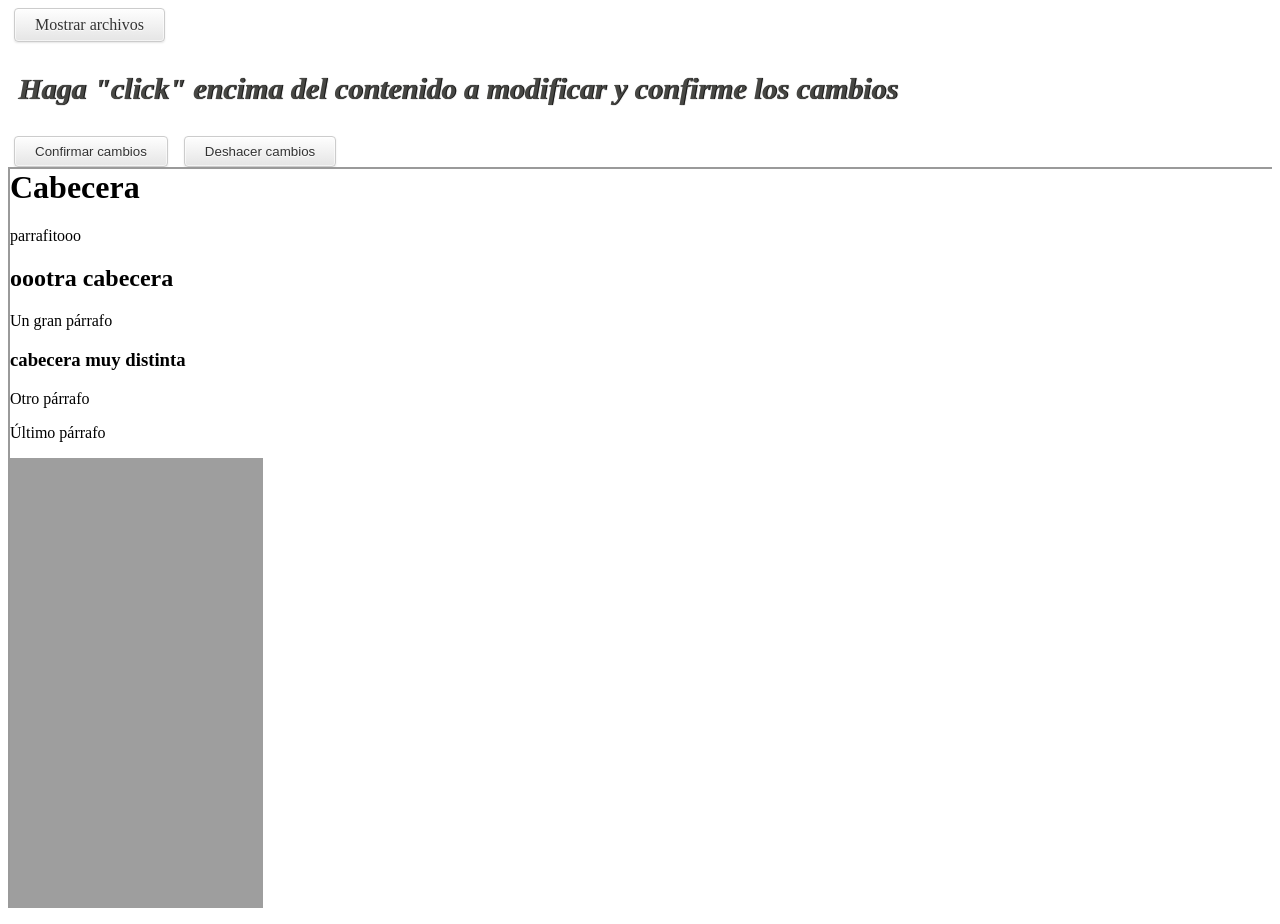
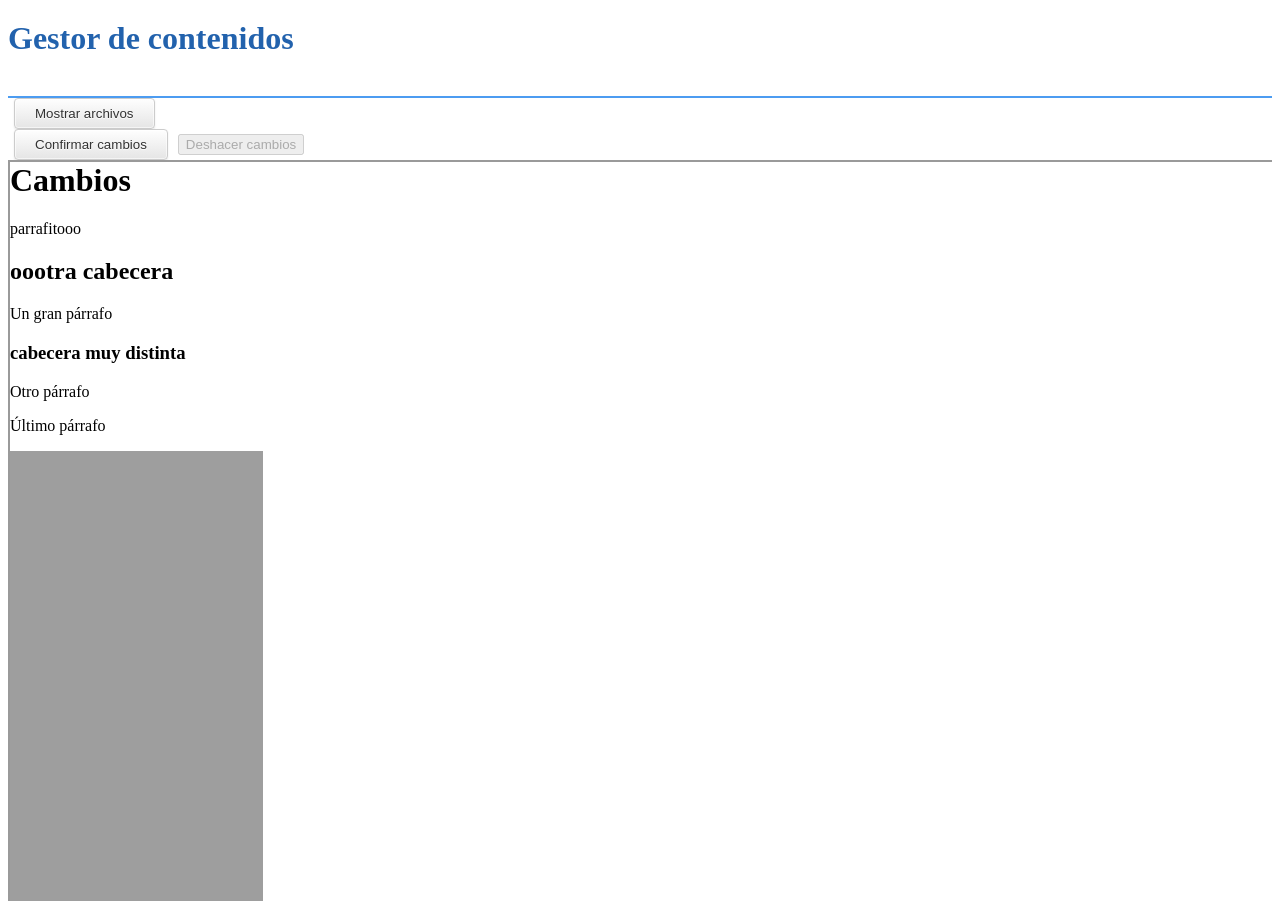
Before and after one commit to LewisGS/myCMS, a PHP site: page /luis.php in a window 1280 px wide. After the commit the page ends 901 px from the top, so only its background shows below. Run offline with PHP 8.4, Linux system fonts and the light colour scheme; some libraries are stand-ins or nearby versions; some web fonts are replaced.

Commit message:
commit PFC-cms 18.30 -- 27/05/2015

```diff
--- a/LS-css/estilosCMS.css
+++ b/LS-css/estilosCMS.css
@@ -85,12 +85,3 @@
     -webkit-box-shadow: #666 0px 2px 3px;
     -moz-box-shadow: #666 0px 2px 3px;
 }
-/*Estilo que le hemos dado a las letras de las instrucicones*/
-.estiloH1{
-    font-size: 30px;
-    font-style: italic;
-    font-family:serif;
-    color: #474744;
-    padding: 10px;
-    text-shadow: 1px 0px 1px #101010, 1px 0px 0px #505050;
-}
--- /dev/null
+++ b/LS-css/headerStyles.css
@@ -0,0 +1,32 @@
+/*Estilo que le hemos dado a las letras de las instrucicones
+.estiloH1{
+    font-size: 30px;
+    font-style: italic;
+    font-family:serif;
+    color: #474744;
+    padding: 10px;
+    text-shadow: 1px 0px 1px #101010, 1px 0px 0px #505050;
+    text-align: center;
+}*/
+
+header {
+
+	background: #fff;
+	width: 100%;
+	height: 76px;
+	position: relative;
+	top: 0;
+	left: 0;
+	border-bottom: 2px solid #4C9CF1;
+	z-index: 100;
+
+}
+
+h1 {
+
+	font-size: 2em;
+	color: #2262AD;
+	line-height: 1.15em;
+	margin: 20px 0 ;
+
+}
--- a/luis.php
+++ b/luis.php
@@ -1,24 +1,31 @@
 <?php
 header("X-XSS-Protection: 0");
 
-
 $directorioInicial = "./";    //Especifica el directorio a leer
 $rep = opendir($directorioInicial);    //Abrimos el directorio
-echo "<div class='button' id='mostrar'>Mostrar archivos</div>";
-echo "<div id='acordeon' class='propiedadesCaja'>";
-echo "<ul>";
+
+$listaHtml = array();
+
 while ($todosArchivos = readdir($rep)) {  //Leemos el arreglo de archivos contenidos en el directorio: readdir recibe como parametro el directorio abierto
     if ($todosArchivos != '..' && $todosArchivos != '.' && $todosArchivos != '' && strpos($todosArchivos, '.html') && !is_dir($todosArchivos)) {
 
-        echo "<li class='listaPaginas' ><a class='listado' href=" . $todosArchivos . " target='probando'>" . $todosArchivos . "</a></li>"; //Imprimimos el nombre del archivo con un link
+        $listaHtml[] = $todosArchivos;
     }
 }
+
+//for ($x = 0; $x < count($listaHtml); $x++) {
+//
+//   $listaHtml[$x] . "<br>";
+//}
+//foreach ($listaHtml as $i) {
+//    echo $i . "<br>";
+//}
+//var_dump($listaHtml);
+
+
+
 closedir($rep);     //Cerramos el directorio
 clearstatcache();    //Limpia la caché de estado de un archivo
-
-echo "</ul>";
-echo "</div>";
-
 //    Declaracion de la variable "url" dandola una dirección inicial
 $url = "prueba2.html";
 
@@ -39,10 +46,8 @@ if (isset($_POST['textarea'])) {
     clearstatcache();
 }
 ?>
-
 <html>
     <head>
-
         <title>index</title>
         <meta charset="UTF-8">
         <meta name="viewport" content="width=device-width, initial-scale=1.0">
@@ -61,56 +66,92 @@ if (isset($_POST['textarea'])) {
         <!--        Estilo para las ventanas modales emergentes-->
         <link rel="stylesheet" type="text/css" href="dist/sweetalert.css">
 
+        <!--        Estilo del header-->
+        <link rel="stylesheet" type="text/css" href="LS-css/headerStyles.css">
+
+        <script src="http://ajax.googleapis.com/ajax/libs/jquery/1.11.2/jquery.min.js"></script>
+
+
+        <link href='http://fonts.googleapis.com/css?family=Lato:100,300,400,700,900,100italic,300italic,400italic,700italic,900italic' rel='stylesheet' type='text/css'>
+        <link href='http://weloveiconfonts.com/api/?family=entypo' rel='stylesheet' type='text/css'>
+
+
+        <meta http-Equiv="Cache-Control" Content="no-cache">
+        <meta http-Equiv="Pragma" Content="no-cache">
+        <meta http-Equiv="Expires" Content="0">
+    </head>
+
+    <header>
+
+        <div>
+            <h1 class="estiloH1">Gestor de contenidos</h1>
+
+        </div>
+
+
+    </header>
+
+
+    <body>
+
+
+
+
+        <input class="button " id="mostrar" type="button" name="mostrar" value="Mostrar archivos"  />
+
+
+        <div class="propiedadesCaja" id="acordeon">
+            <ul>
+
+                <?php foreach ($listaHtml as $i): ?>
+
+                    <li class="listaPaginas">
+                        <a class="listado" href="<?php echo $i; ?>" target="probando"><?php echo $i; ?></a>
+                    </li>
+                <?php endforeach; ?>
+
+            </ul>
+        </div>
+
+
+
+
+        <form id="formulario" name="formulario" action="" method="POST" enctype="multipart/form-data" >
+            <div>
+                <input class="button botonGuardar" id="botonGuardar" type="submit" name="submit" value="Confirmar cambios"  />
+
+                <input class="" id="deshacer" type="button"  value="Deshacer cambios" disabled/>
+                <!--<button type="button" disabled>Click Me!</button>-->
+            </div>
+            <div class="contenedor-responsive ">
+                <iframe  id="probando" src="<?php echo $url; ?>"  name="probando"></iframe>
+            </div>
+            <textarea id="url" name="textareaPagina" rows="4" cols="50" style="display:none;"><?php echo $url; ?></textarea>
+            <textarea id="contenido" name="textarea" rows="4" cols="50" style="display:none;"></textarea>
+        </form>
+
+
+
+
+        <footer>
+            <div >
 
 
 
 
 
 
-        <script src="http://ajax.googleapis.com/ajax/libs/jquery/1.11.2/jquery.min.js"></script>
-
-        <meta http-Equiv="Cache-Control" Content="no-cache">
-        <meta http-Equiv="Pragma" Content="no-cache">
-        <meta http-Equiv="Expires" Content="0">
-
-
-    </head>
-    <body>
-        <div>
-            <h1 class="estiloH1">Haga "click" encima del contenido a modificar y confirme los cambios</h1>
-
-        </div>
-
-
-        <form id="formulario" name="formulario" action="" method="POST" enctype="multipart/form-data" >
-
-
-
-            <div>
-                <input class="button botonGuardar" id="botonGuardar" type="submit" name="submit" value="Confirmar cambios"  />
-
-                <input class="button" id="deshacer" type="button"  value="Deshacer cambios" disabled/>
-                <!--<button type="button" disabled>Click Me!</button>-->
             </div>
-
-
-            <div class="contenedor-responsive ">
-                <iframe  id="probando" src="<?php echo $url; ?>"  name="probando"></iframe>
-            </div>
-
-
-            <textarea id="url" name="textareaPagina" rows="4" cols="50" style="display:none;"><?php echo $url; ?></textarea>
-            <textarea id="contenido" name="textarea" rows="4" cols="50" style="display:none;"></textarea>
-
-        </form>
+        </footer>
 
         <!--Archivo de JavaScript que nos va a permitir utilizar las ventanas modales-->
         <script src="dist/sweetalert.min.js"></script>
 
-
+        <script src="LS-js/headerScript.js"></script>
 
 
         <script type="text/javascript">
+
 
 
 
@@ -198,7 +239,8 @@ if (isset($_POST['textarea'])) {
                             }
                             swal("¡Muy bien!", "Nuevo texto: " + inputValue, "success");
                             $(e.target).text(inputValue);
-                            $("#deshacer").prop("disabled", false);
+                            $("#deshacer").prop("disabled", false).addClass("button");
+
                             var contenido = $("#probando").contents().find('html').prop('outerHTML');
                             $("#contenido").text(contenido);
 
@@ -211,9 +253,6 @@ if (isset($_POST['textarea'])) {
                     //                    Cambiamos la imagen al hacer click sobre ella, y poniendo la
                     //                    nueva ruta deseada.
                     $("#probando").contents().find("img").on("click", function (e) {
-
-                        $("#deshacer").prop("disabled", false);
-
                         swal({
                             title: "Nueva imagen",
                             text: "Escribe la nueva ruta:",
@@ -231,8 +270,12 @@ if (isset($_POST['textarea'])) {
                             }
                             swal("¡Muy bien!", "Ruta de la nueva imagen: " + nuevaImagen, "success");
                             $(e.target).attr('src', nuevaImagen);
+                            $("#deshacer").prop("disabled", false);
                             var contenido = $("#probando").contents().find('html').prop('outerHTML');
+
                             $("#contenido").text(contenido);
+                            $("#deshacer").prop("disabled", false);
+
                         });
                     });
 
--- a/prueba2.html
+++ b/prueba2.html
@@ -6,7 +6,7 @@
     </head>
     <body marginwidth="0" marginheight="0">
         <div>
-            <h1>Cabecera</h1>
+            <h1>Cambios</h1>
             <p>parrafitooo</p>
         </div>
 
```
Also changed, not shown: nosotros.html (+10 -10 lines), LS-js/headerScript.js (added).
